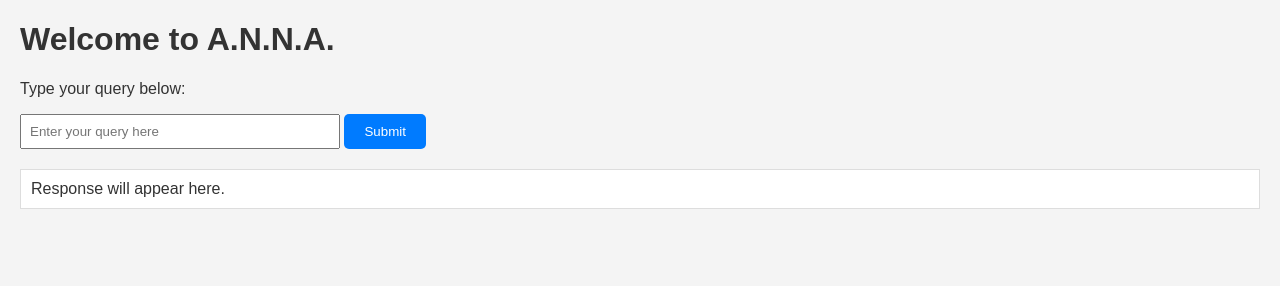
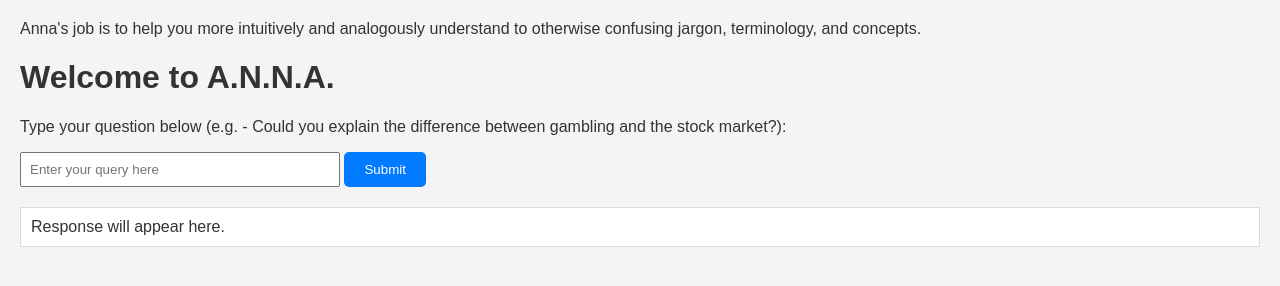
Before and after one commit to robert-z-lehr/ANNA, a website: page index.html in a window 1280 px wide. Drawn offline with Linux system fonts and the light colour scheme.

Commit message:
Update index.html

```diff
--- a/index.html
+++ b/index.html
@@ -5,12 +5,13 @@
         <meta charset="UTF-8">
         <meta name="viewport" content="width=device-width, initial-scale=1.0">
         <title>A.N.N.A. - The Analogous Neural Network Assistant</title>
+        <p> Anna's job is to help you more intuitively and analogously understand to otherwise confusing jargon, terminology, and concepts.</p>
         <link rel="stylesheet" href="style.css"> <!-- Link to the .css file stylesheet. Ensure the path to the CSS file is correct -->
     </head>
 
     <body>
         <h1>Welcome to A.N.N.A.</h1>
-        <p>Type your query below:</p>
+        <p>Type your question below (e.g. - Could you explain the difference between gambling and the stock market?):</p>
         <input type="text" id="userQuery" placeholder="Enter your query here">
         <button onclick="fetchResponse()">
             Submit
```
